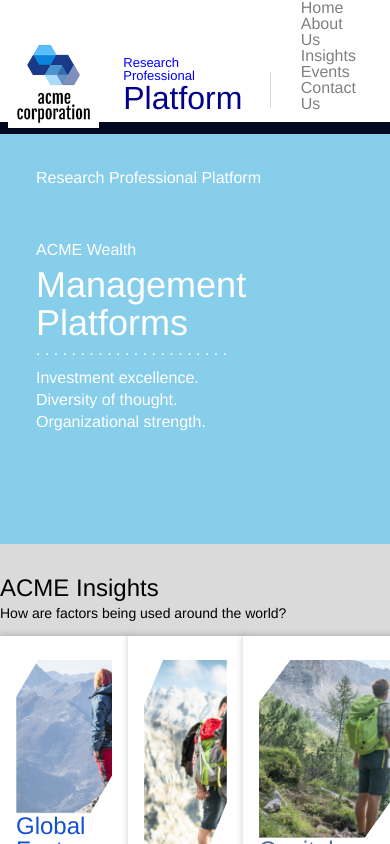
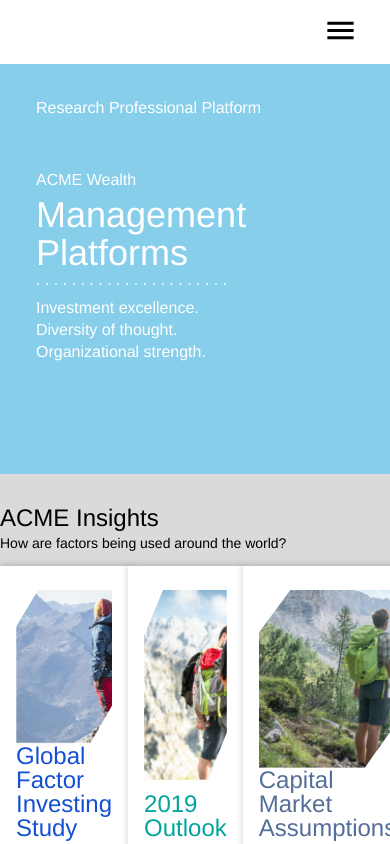
Before and after one commit to chasfricke/crescendo-sa-option2, a React (Create React App) app: page / in a window 390 px wide. Shown: the top 844 px of the page. Built offline with nearby package versions, Linux system fonts and the light colour scheme.

Commit message:
custom mobileNav built, needs styling

```diff
--- a/package.json
+++ b/package.json
@@ -3,6 +3,8 @@
   "version": "0.1.0",
   "private": true,
   "dependencies": {
+    "@material-ui/core": "^4.10.2",
+    "@material-ui/icons": "^4.9.1",
     "@testing-library/jest-dom": "^4.2.4",
     "@testing-library/react": "^9.3.2",
     "@testing-library/user-event": "^7.1.2",
--- a/src/components/CTASection.js
+++ b/src/components/CTASection.js
@@ -1,7 +1,7 @@
 import React, { Component } from "react";
 import styled from "styled-components";
 import { MAXWIDTH } from "../constants";
-import OutlineButton from "./OutlineButton.js";
+import OutlineButton from "./buttons/OutlineButton.js";
 import background from "../images/blue-poly-background.png";
 
 const Container = styled.div`
--- a/src/components/Header.js
+++ b/src/components/Header.js
@@ -1,6 +1,7 @@
 import React, { Component } from "react";
 import styled from "styled-components";
-import DesktopNav from "./DesktopNav.js";
+import DesktopNav from "./nav/DesktopNav.js";
+import MobileNav from "./nav/MobileNav.js";
 
 const Container = styled.div`
   display: flex;
@@ -15,6 +16,7 @@
     return (
       <Container>
         <DesktopNav />
+        <MobileNav />
       </Container>
     );
   }
--- /dev/null
+++ b/src/components/buttons/Hamburger.js
@@ -0,0 +1,33 @@
+import React, { Component } from "react";
+import styled from "styled-components";
+import MenuIcon from "@material-ui/icons/Menu";
+import CloseIcon from "@material-ui/icons/Close";
+
+const Container = styled.div`
+  position: absolute;
+  top: 12px;
+  right: 32px;
+
+  display: flex;
+  flex-direction: row;
+  justify-content: center;
+  align-items: center;
+  height: 36px;
+  width: 36px;
+`;
+
+class Hamburger extends Component {
+  render() {
+    return (
+      <Container onClick={this.props.onClick}>
+        {this.props.isOpen ? (
+          <CloseIcon fontSize="large" />
+        ) : (
+          <MenuIcon fontSize="large" />
+        )}
+      </Container>
+    );
+  }
+}
+
+export default Hamburger;
--- /dev/null
+++ b/src/components/buttons/NavButton.js
@@ -0,0 +1,30 @@
+import React, { Component } from "react";
+import styled from "styled-components";
+
+const Border = styled.div`
+  display: flex;
+  flex-direction: row;
+  justify-content: center;
+  align-items: center;
+  height: 36px;
+  width: 100%;
+  background: lightgray;
+  margin-bottom: 8px;
+`;
+
+const Label = styled.span`
+  font-size: 14px;
+  color: gray;
+`;
+
+class NavButton extends Component {
+  render() {
+    return (
+      <Border role="button" onClick={this.props.onClick}>
+        <Label>{this.props.label}</Label>
+      </Border>
+    );
+  }
+}
+
+export default NavButton;
--- a/src/components/cards/EventCard.js
+++ b/src/components/cards/EventCard.js
@@ -1,6 +1,6 @@
 import React, { Component } from "react";
 import styled from "styled-components";
-import OutlineButton from "../OutlineButton.js";
+import OutlineButton from "../buttons/OutlineButton.js";
 
 const Card = styled.div`
   display: flex;
--- a/src/components/DesktopNav.js
+++ b/src/components/nav/DesktopNav.js
@@ -1,7 +1,7 @@
 import React, { Component } from "react";
 import styled from "styled-components";
-import logo from "../images/acme-corp-logo.png";
-import { MAXWIDTH } from "../constants";
+import logo from "../../images/acme-corp-logo.png";
+import { MAXWIDTH, MOBILEBREAKPOINT } from "../../constants";
 
 const Container = styled.div`
   display: flex;
@@ -10,6 +10,10 @@
   padding: 0px 16px 8px 16px;
   width: 100%;
   border-bottom: solid 12px rgb(0, 7, 33);
+  display: none;
+  @media screen and (min-width: ${MOBILEBREAKPOINT}) {
+    display: inline-block;
+  }
 `;
 
 const Logo = styled.img`
--- /dev/null
+++ b/src/components/nav/MobileNav.js
@@ -0,0 +1,61 @@
+import React, { Component } from "react";
+import styled from "styled-components";
+import NavButton from "../buttons/NavButton.js";
+import Hamburger from "../buttons/Hamburger.js";
+import { MOBILEBREAKPOINT } from "../../constants";
+
+const Container = styled.div`
+  width: 100%;
+  height: 64px;
+  position: relative;
+  display: none;
+  @media screen and (max-width: ${MOBILEBREAKPOINT}) {
+    display: inline-block;
+  }
+`;
+
+const LogoWrapper = styled.div`
+  width: 100%;
+  height: 64px;
+`;
+
+const Links = styled.div`
+  width: 100%;
+  padding: 36px;
+  background-color: white;
+  position: relative;
+  z-index: 100;
+  box-sizing: border-box;
+`;
+
+class MobileNav extends Component {
+  constructor(props) {
+    super(props);
+    this.state = { isOpen: false };
+  }
+
+  render() {
+    return (
+      <Container>
+        <Hamburger
+          onClick={(e) => this.setState({ isOpen: !this.state.isOpen })}
+          isOpen={this.state.isOpen}
+        />
+        <LogoWrapper></LogoWrapper>
+        {this.state.isOpen && (
+          <Links>
+            Site Links
+            <hr />
+            <NavButton label="Home" />
+            <NavButton label="About Us" />
+            <NavButton label="Insights" />
+            <NavButton label="Events" />
+            <NavButton label="Contact Us" />
+          </Links>
+        )}
+      </Container>
+    );
+  }
+}
+
+export default MobileNav;
--- a/src/index.css
+++ b/src/index.css
@@ -109,6 +109,7 @@
   line-height: 1;
   box-sizing: border-box;
   font-family: Helvetica;
+  text-rendering: optimizeLegibility;
 }
 ol,
 ul {
```
Also changed, not shown: src/components/buttons/OutlineButton.js (renamed from src/components/OutlineButton.js), 1 other file (tests, documents, lock files or other folders).
